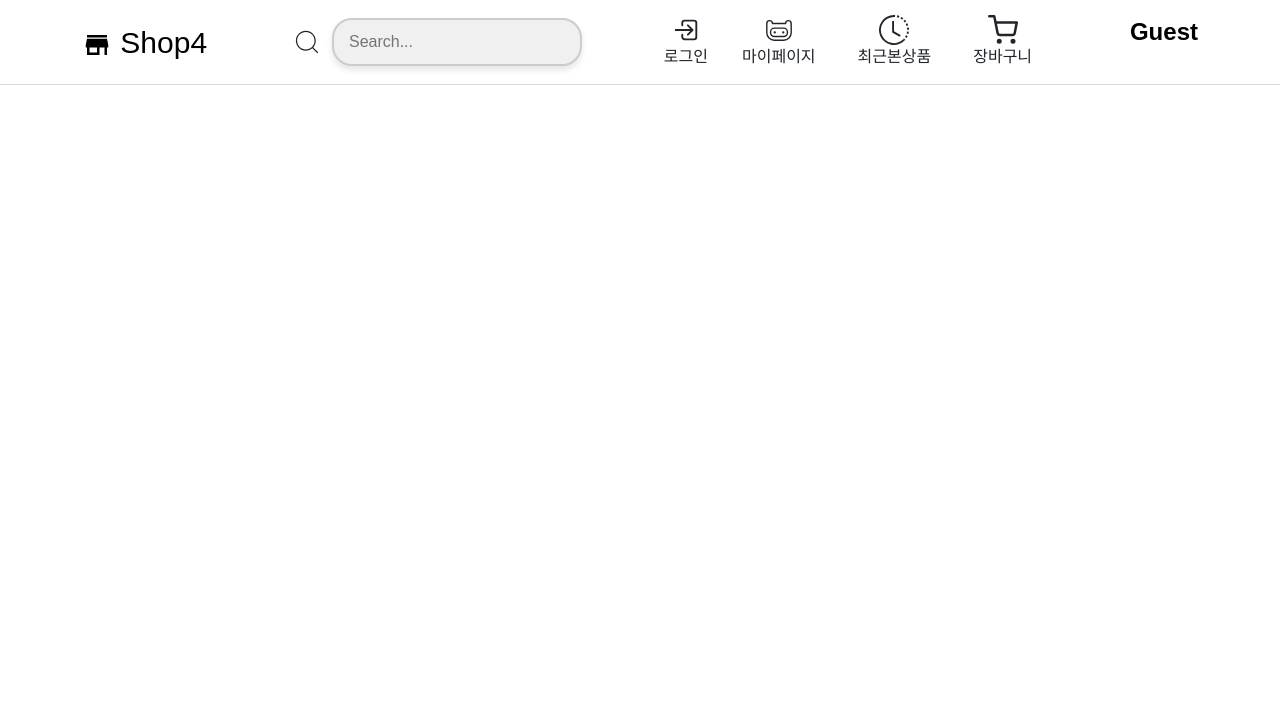
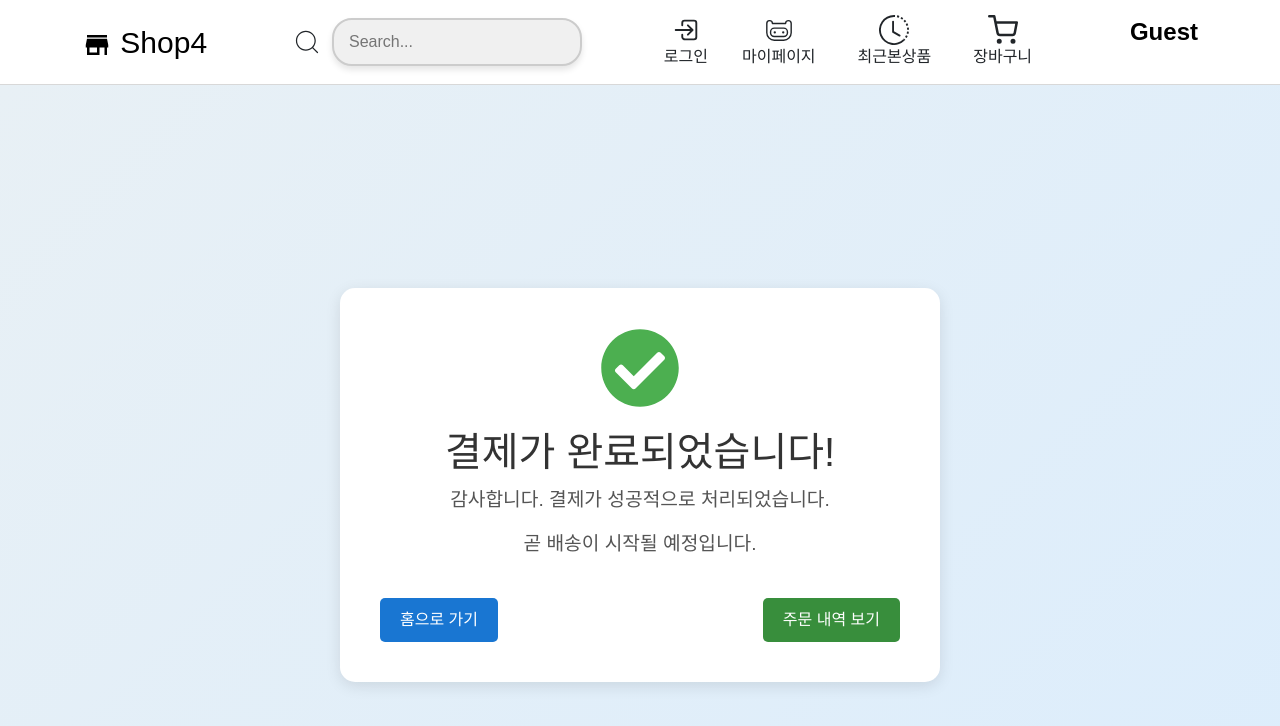
Before and after one commit to yes6686/shop4-front, a React (Create React App) app: page /paymentSuccess in a window 1280 px wide. Shown: the top 726 px of the page. Built offline with nearby package versions, Linux system fonts and the light colour scheme; no server answers.

Commit message:
feat : 결제 성공창 구현

```diff
--- a/src/App.js
+++ b/src/App.js
@@ -1,18 +1,20 @@
-import './App.css';
-import { Route, Routes } from 'react-router-dom';
-import Header from './components/Header';
-import Home from './routes/Home';
-import Detail from './routes/Detail';
-import Cart from './routes/Cart';
-import MyPage from './routes/MyPage';
-import RecentlyViewed from './routes/RecentlyViewed';
-import Login from './routes/Login';
-import SignUp from './routes/SignUp';
-import Payment from './routes/Payment';
-import LoginHandeler from './components/LoginHandeler';
-import FriendsList from './routes/FriendsList';
-import RequestedFriends from './routes/RequestedFriends';
-import Admin from './routes/admin/Admin';
+import "./App.css";
+import { Route, Routes } from "react-router-dom";
+import Header from "./components/Header";
+import Home from "./routes/Home";
+import Detail from "./routes/Detail";
+import Cart from "./routes/Cart";
+import MyPage from "./routes/MyPage";
+import RecentlyViewed from "./routes/RecentlyViewed";
+import Login from "./routes/Login";
+import SignUp from "./routes/SignUp";
+import Payment from "./routes/Payment";
+import LoginHandeler from "./components/LoginHandeler";
+import FriendsList from "./routes/FriendsList";
+import RequestedFriends from "./routes/RequestedFriends";
+import Admin from "./routes/admin/Admin";
+import SignUpSuccess from "./routes/SignUpSuccess";
+import PaymentSuccess from "./routes/PaymentSuccess";
 
 function App() {
   return (
@@ -28,6 +30,8 @@ function App() {
         <Route path="/recentlyViewed" element={<RecentlyViewed />} />
         <Route path="/login" element={<Login />} />
         <Route path="/signUp" element={<SignUp />} />
+        <Route path="/signUpSuccess" element={<SignUpSuccess />} />
+        <Route path="/paymentSuccess" element={<PaymentSuccess />} />
         <Route path="/payment" element={<Payment />} />
         <Route path="/login/kakao" element={<LoginHandeler />} />
         <Route path="/admin/*" element={<Admin />}></Route>
--- a/src/components/RequestPay.js
+++ b/src/components/RequestPay.js
@@ -19,12 +19,16 @@ const requestPay = () => {
       buyer_postcode: "123-456", // 주문자 우편번호(string)
     },
     async (rsp) => {
+      console.log("Payment Response1:", rsp); // 결제 요청 후 받은 데이터 확인
+      console.log("Payment Response2:", rsp.data); // 결제 요청 후 받은 데이터 확인
       try {
         const { data } = await axios.post(
           "http://localhost:8080/verifyIamport/" + rsp.imp_uid
         );
         if (rsp.paid_amount === data.response.amount) {
           // 결제 금액의 위변조 검증
+          console.log("Verification Response:", data); // 서버에서 받은 데이터 확인
+          console.log("Verification Response.data:", data.response); // 서버에서 받은 데이터 확인
           alert("결제 성공");
         } else {
           alert("결제 실패1");
--- /dev/null
+++ b/src/routes/PaymentSuccess.js
@@ -0,0 +1,31 @@
+import styles from "./css/PaymentSuccess.module.css";
+import { useNavigate } from "react-router-dom";
+import { FaCheckCircle } from "react-icons/fa";
+
+function PaymentSuccess() {
+  const navigate = useNavigate();
+
+  return (
+    <div className={styles.paymentSuccessContainer}>
+      <div className={styles.messageContainer}>
+        <FaCheckCircle className={styles.icon} />
+        <h1>결제가 완료되었습니다!</h1>
+        <p>감사합니다. 결제가 성공적으로 처리되었습니다.</p>
+        <p>곧 배송이 시작될 예정입니다.</p>
+        <div className={styles.buttonGroup}>
+          <button className={styles.homeButton} onClick={() => navigate("/")}>
+            홈으로 가기
+          </button>
+          <button
+            className={styles.ordersButton}
+            onClick={() => navigate("/orders")}
+          >
+            주문 내역 보기
+          </button>
+        </div>
+      </div>
+    </div>
+  );
+}
+
+export default PaymentSuccess;
--- /dev/null
+++ b/src/routes/css/PaymentSuccess.module.css
@@ -0,0 +1,70 @@
+.paymentSuccessContainer {
+  display: flex;
+  justify-content: center;
+  align-items: center;
+  height: 100vh;
+  background: linear-gradient(
+    135deg,
+    #e8f0f5,
+    #dcedfc
+  ); /* 세련된 배경 그라데이션 */
+}
+
+.messageContainer {
+  text-align: center;
+  background-color: white;
+  padding: 40px;
+  border-radius: 15px;
+  box-shadow: 0 4px 15px rgba(0, 0, 0, 0.1);
+  max-width: 600px;
+  width: 100%;
+}
+
+.icon {
+  color: #4caf50;
+  font-size: 80px;
+  margin-bottom: 20px;
+}
+
+h1 {
+  font-size: 2.5rem;
+  color: #333;
+  margin-bottom: 10px;
+}
+
+p {
+  font-size: 1.2rem;
+  color: #555;
+  margin-bottom: 15px;
+}
+
+.buttonGroup {
+  display: flex;
+  justify-content: space-between;
+  margin-top: 30px;
+}
+
+.homeButton,
+.ordersButton {
+  background-color: #1976d2;
+  color: white;
+  padding: 10px 20px;
+  border: none;
+  border-radius: 5px;
+  cursor: pointer;
+  font-size: 1rem;
+  transition: background-color 0.3s ease;
+}
+
+.homeButton:hover,
+.ordersButton:hover {
+  background-color: #1565c0;
+}
+
+.ordersButton {
+  background-color: #388e3c;
+}
+
+.ordersButton:hover {
+  background-color: #2e7d32;
+}
```
Lines whose indentation alone changed are shown as unchanged.
